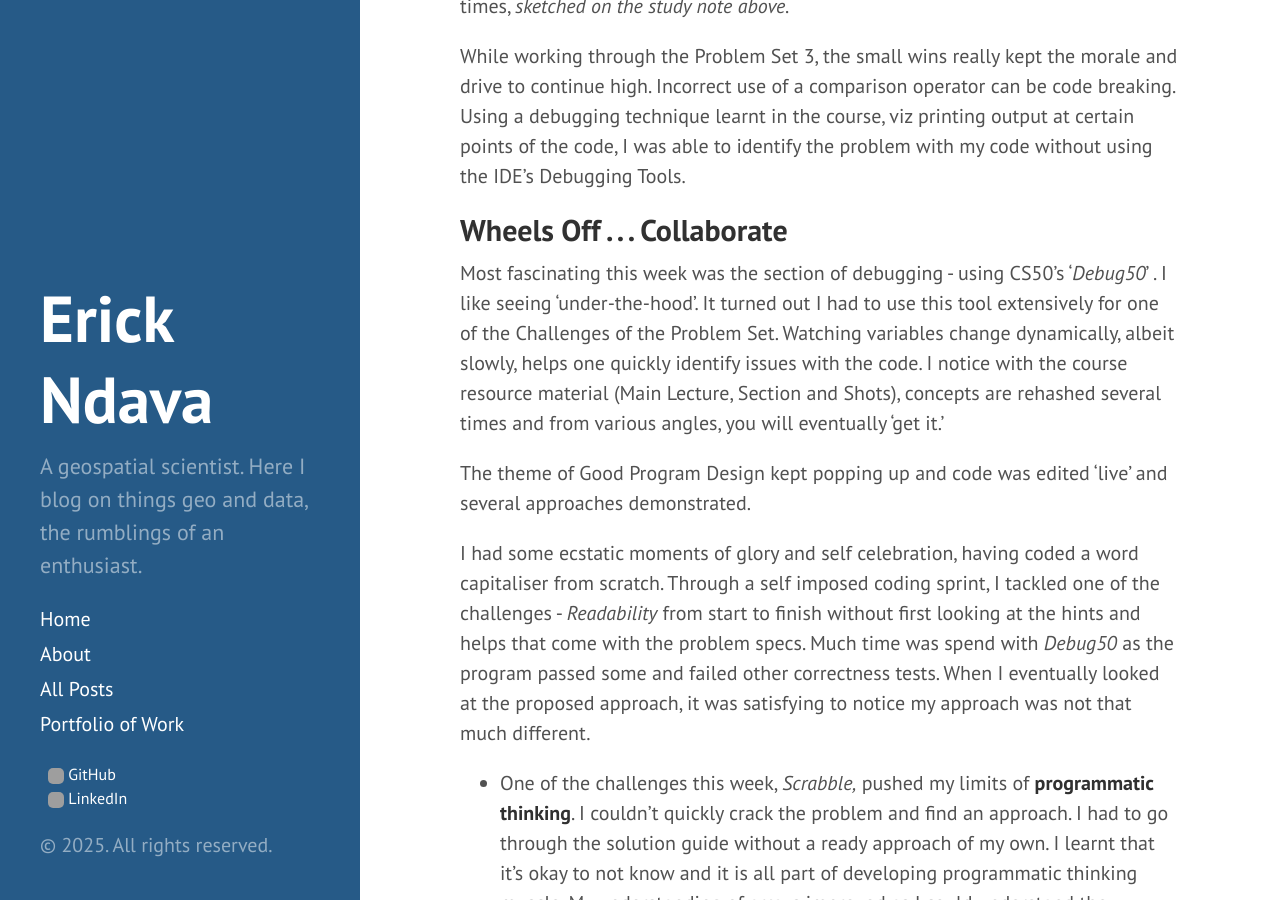
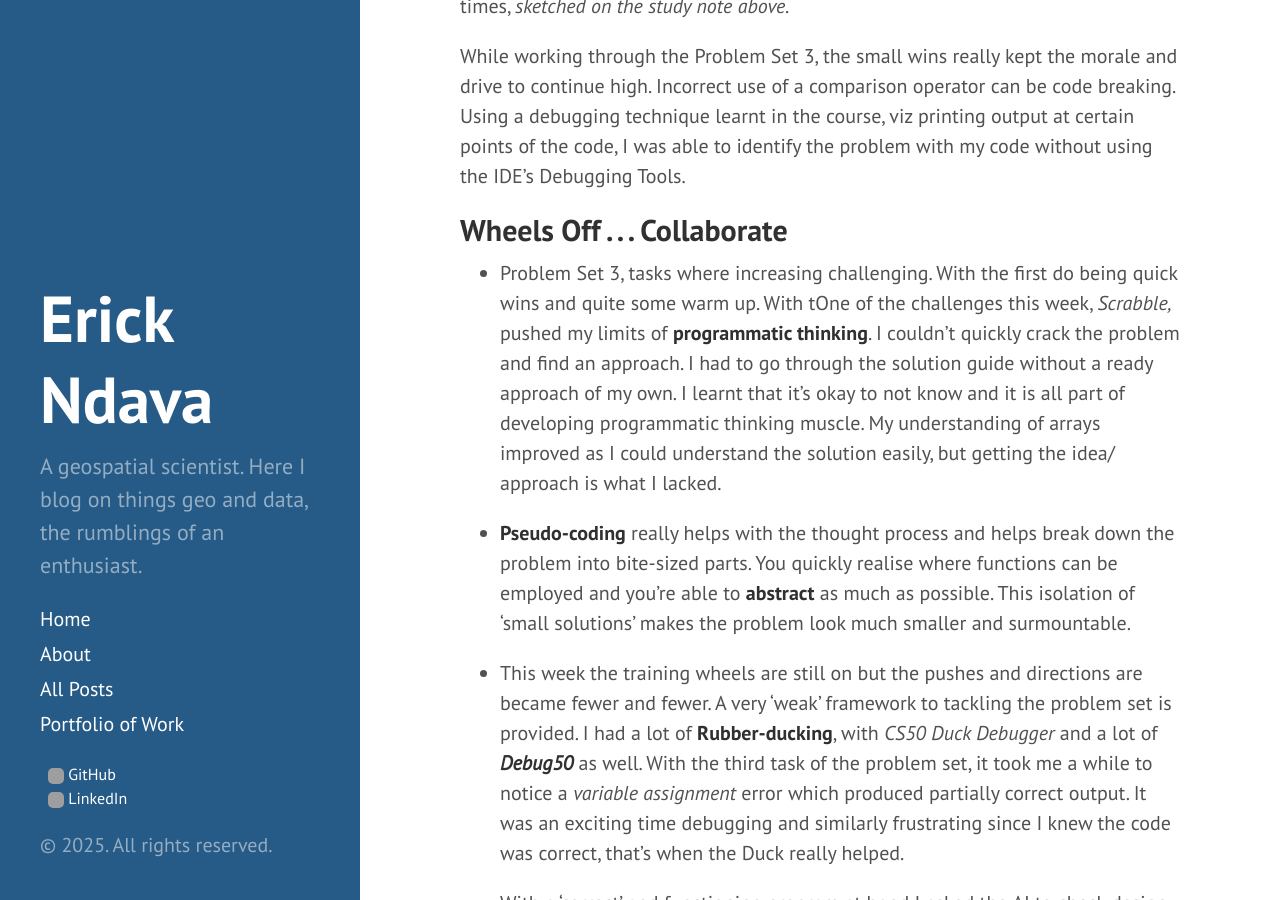
Before and after one commit to erickndava/erickndava.github.io, a Jekyll site: the page built from _posts/2025-07-16-Week-3-Surviving-Algorithms-and-Running-Elections.md, in a window 1280 px wide and 900 px high, scrolled down 970 px. Built offline with Jekyll 4.4.1, drawn with Linux system fonts in a browser that asks for light colours; grey boxes are pictures that could not be loaded.

Commit message:
_posts/2025-07-16-Week-3-Surviving-Algorithms-and-Running-Elections.md updated from https://stackedit.io/

```diff
--- a/_posts/2025-07-16-Week-3-Surviving-Algorithms-and-Running-Elections.md
+++ b/_posts/2025-07-16-Week-3-Surviving-Algorithms-and-Running-Elections.md
@@ -24,14 +24,7 @@
 
 ## Wheels Off . . . Collaborate
 
-Most fascinating this week was the section of debugging - using CS50's '*Debug50*' . I like seeing 'under-the-hood'. It turned out I had to use this tool extensively for one of the Challenges of the Problem Set. Watching variables change dynamically, albeit slowly, helps one quickly identify issues with the code. I notice with the course resource material (Main Lecture, Section and Shots), concepts are rehashed several times and from various angles, you will eventually 'get it.'
-
-The theme of Good Program Design kept popping up and code was edited 'live' and several approaches demonstrated.
-
-I had some ecstatic moments of glory and self celebration, having coded a word capitaliser from scratch. Through a self imposed coding sprint, I tackled one of the challenges - *Readability* from start to finish without first looking at the hints and helps that come with the problem specs. Much time was spend with *Debug50* as the program passed some and failed other correctness tests.  When I eventually looked at the proposed approach, it was satisfying to notice my approach was not that much different.
-
-
-- One of the challenges this week, *Scrabble,* pushed my limits of **programmatic thinking**. I couldn't quickly crack the problem and find an approach. I had to go through the solution guide without a ready approach of my own. I learnt that it's okay to not know and it is all part of developing programmatic thinking muscle. My understanding of arrays improved as I could understand the solution easily, but getting the idea/ approach is what I lacked.
+- Problem Set 3, tasks where increasing challenging. With the first do being quick wins and quite some warm up. With tOne of the challenges this week, *Scrabble,* pushed my limits of **programmatic thinking**. I couldn't quickly crack the problem and find an approach. I had to go through the solution guide without a ready approach of my own. I learnt that it's okay to not know and it is all part of developing programmatic thinking muscle. My understanding of arrays improved as I could understand the solution easily, but getting the idea/ approach is what I lacked.
 
 - **Pseudo-coding** really helps with the thought process and helps break down the problem into bite-sized parts. You quickly realise where functions can be employed and you're able to **abstract** as much as possible. This isolation of 'small solutions' makes the problem look much smaller and surmountable.
 
```
Also changed, not shown: other parts of _posts/2025-07-16-Week-3-Surviving-Algorithms-and-Running-Elections.md (+1 -1 lines).
